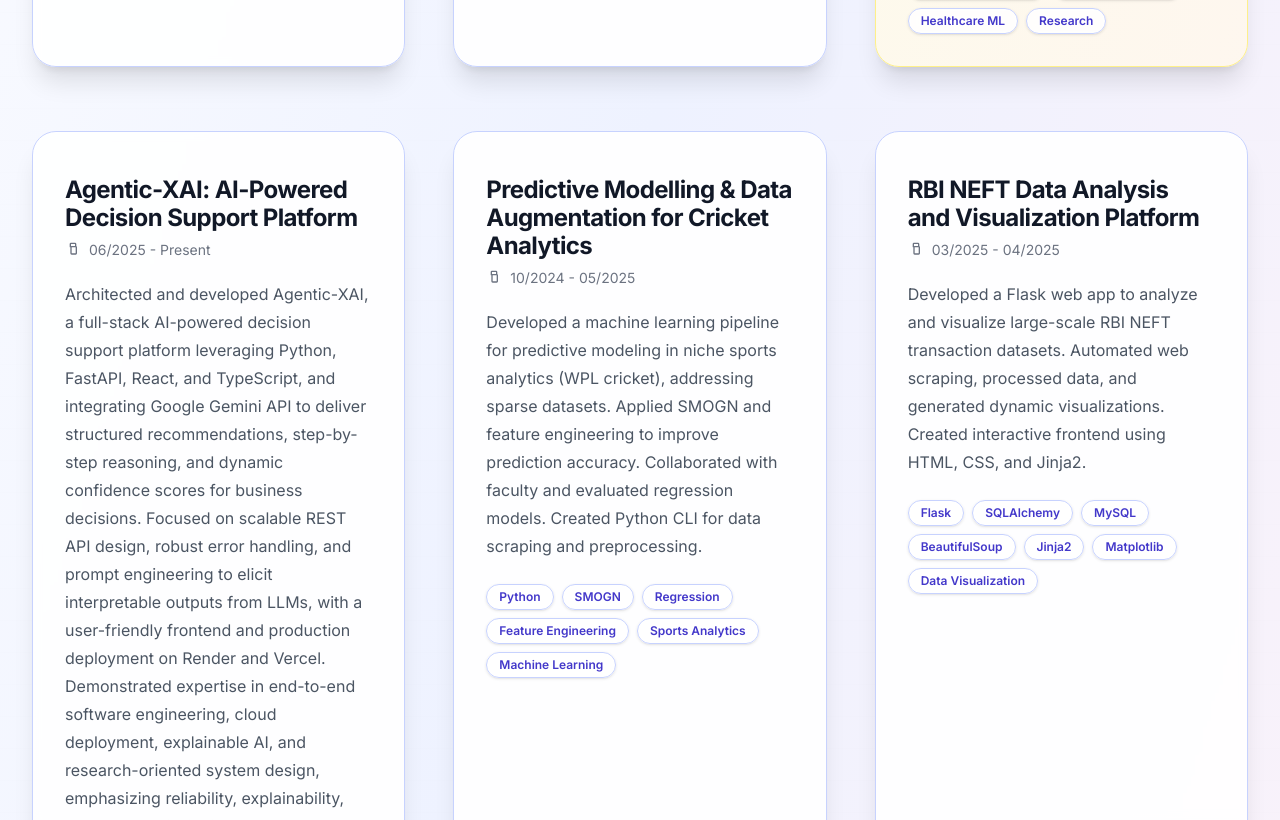
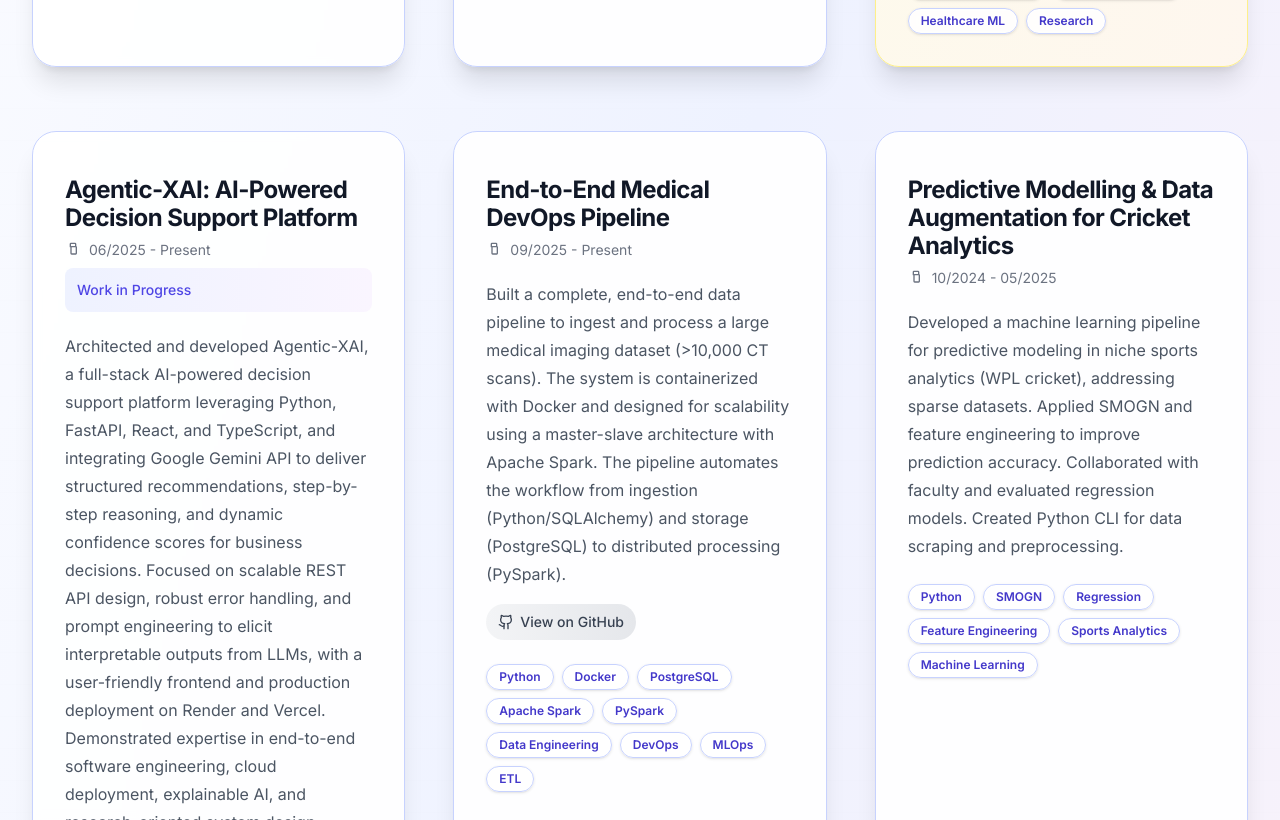
Before and after one commit to Harthik777/portfolio-website, a Next.js app: page /projects in a window 1280 px wide. Shown: the part 1980-2800 px from the top of the page. Built offline with nearby package versions, Linux system fonts and the light colour scheme.

Commit message:
Add Medical DevOps Pipeline project and update Agentic-XAI status

```diff
--- a/src/app/projects/page.tsx
+++ b/src/app/projects/page.tsx
@@ -82,6 +82,25 @@ const projects = [
     link: 'https://agentic-xai-harthik-s-projects.vercel.app/',
     githubLink: 'https://github.com/Harthik777/Agentic-XAI',
     date: '06/2025 - Present',
+    status: 'Work in Progress',
+  },
+  {
+    title: 'End-to-End Medical DevOps Pipeline',
+    description:
+      'Built a complete, end-to-end data pipeline to ingest and process a large medical imaging dataset (>10,000 CT scans). The system is containerized with Docker and designed for scalability using a master-slave architecture with Apache Spark. The pipeline automates the workflow from ingestion (Python/SQLAlchemy) and storage (PostgreSQL) to distributed processing (PySpark).',
+    tags: [
+      'Python',
+      'Docker',
+      'PostgreSQL',
+      'Apache Spark',
+      'PySpark',
+      'Data Engineering',
+      'DevOps',
+      'MLOps',
+      'ETL',
+    ],
+    githubLink: 'https://github.com/Harthik777/Medical-Devops-Project',
+    date: '09/2025 - Present',
   },
   {
     title: 'Predictive Modelling & Data Augmentation for Cricket Analytics',
```
